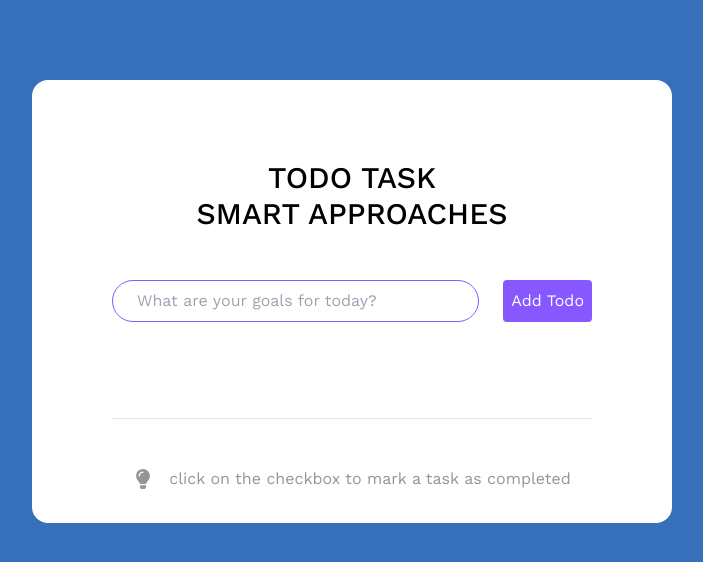
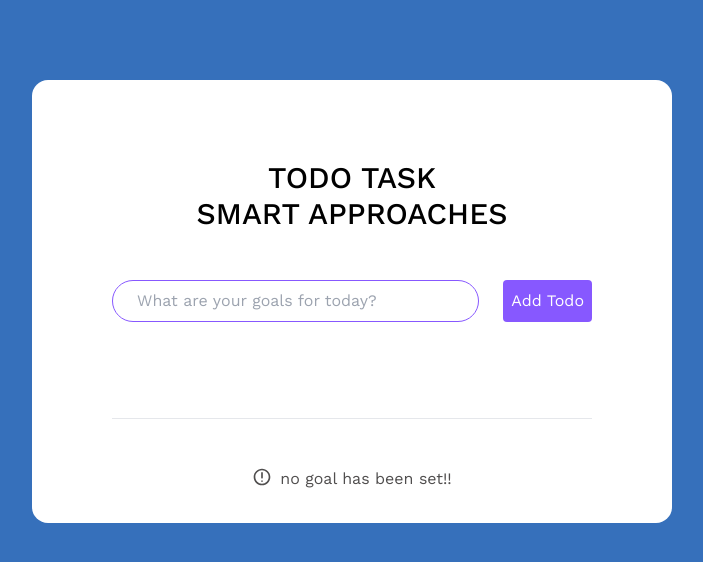
Before and after one commit to encode412/todo-sa, a React (Vite) app: page / in a window 1280 px wide. Shown: the top 562 px of the page, without its empty margins (288-991 px from the left). Built offline with nearby package versions, Linux system fonts and the light colour scheme.

Commit message:
fix to todo not showing in live hosting

```diff
--- a/src/components/index.jsx
+++ b/src/components/index.jsx
@@ -7,11 +7,12 @@ import TodoItem from "./todo-item";
 import EditTodo from "./change-todo";
 
 const Todo = () => {
-  const [todos, setTodos] = useState([]); // set empty array to hold todo state
-
+  //  set empty array to hold todo state
+  const [todos, setTodos] = useState([]);
+console.log(todos)
   // get todos from local storage on render
   useEffect(() => {
-    const savedTodos = JSON.parse(localStorage.getItem("todos"));
+    const savedTodos = JSON.parse(localStorage.getItem("todos")) || [];
     setTodos(savedTodos);
   }, []);
 
@@ -24,7 +25,9 @@ const Todo = () => {
   //sort functionality to show completed todos
   const filterTodoByCompletion = (completed) => {
     const savedTodos = JSON.parse(localStorage.getItem("todos")) || [];
-    const conpletedTodos = savedTodos?.filter((todo) => todo.completed === true);
+    const conpletedTodos = savedTodos?.filter(
+      (todo) => todo.completed === true
+    );
     setTodos(conpletedTodos);
   };
 
@@ -83,7 +86,7 @@ const Todo = () => {
         showAll={showAll}
       />
       {/* show message if todo is empty */}
-      {todos?.length === 0 && (
+      {todos.length === 0 && (
         <div className="flex gap-2">
           <CgDanger color={"#504e4e"} size={20} />
           <span className="text-[#504e4e] xl:text-base text-sm">
--- a/src/components/todo-form/index.jsx
+++ b/src/components/todo-form/index.jsx
@@ -84,22 +84,37 @@ const TodoForm = ({
             className="absolute right-[10%] border border-[#8758ff] mx-2 rounded-[10px] outline-none px-4 py-2 md:text-base text-sm md:mr-0 mr-10"
             onChange={handleFilter}
           >
-            <option value="completed" name="sorted" className="md:text-base text-sm">
+            <option
+              value="completed"
+              name="sorted"
+              className="md:text-base text-sm"
+            >
               by completed tasks
             </option>
-            <option value="active" name="sorted" className="md:text-base text-sm">
+            <option
+              value="active"
+              name="sorted"
+              className="md:text-base text-sm"
+            >
               by active tasks
             </option>
-            <option value="all" name="sorted" className="md:text-base text-sm" selected>
+            <option
+              value="all"
+              name="sorted"
+              className="md:text-base text-sm"
+              selected
+            >
               all tasks
             </option>
           </select>
         )}
         {/* displays sort if task length is more than 1  */}
-       {task  && <span className="flex gap-2 items-center " onClick={handleSort}>
-          <MdOutlineSort size={20} />
-          <span className="md:text-[18px] text-sm">Sort</span>
-        </span>}
+        {task?.length > 1 && (
+          <span className="flex gap-2 items-center " onClick={handleSort}>
+            <MdOutlineSort size={20} />
+            <span className="md:text-[18px] text-sm">Sort</span>
+          </span>
+        )}
       </div>
       <hr className="w-full bg-black text-black" />
       <style>{selectArrow}</style>
```
